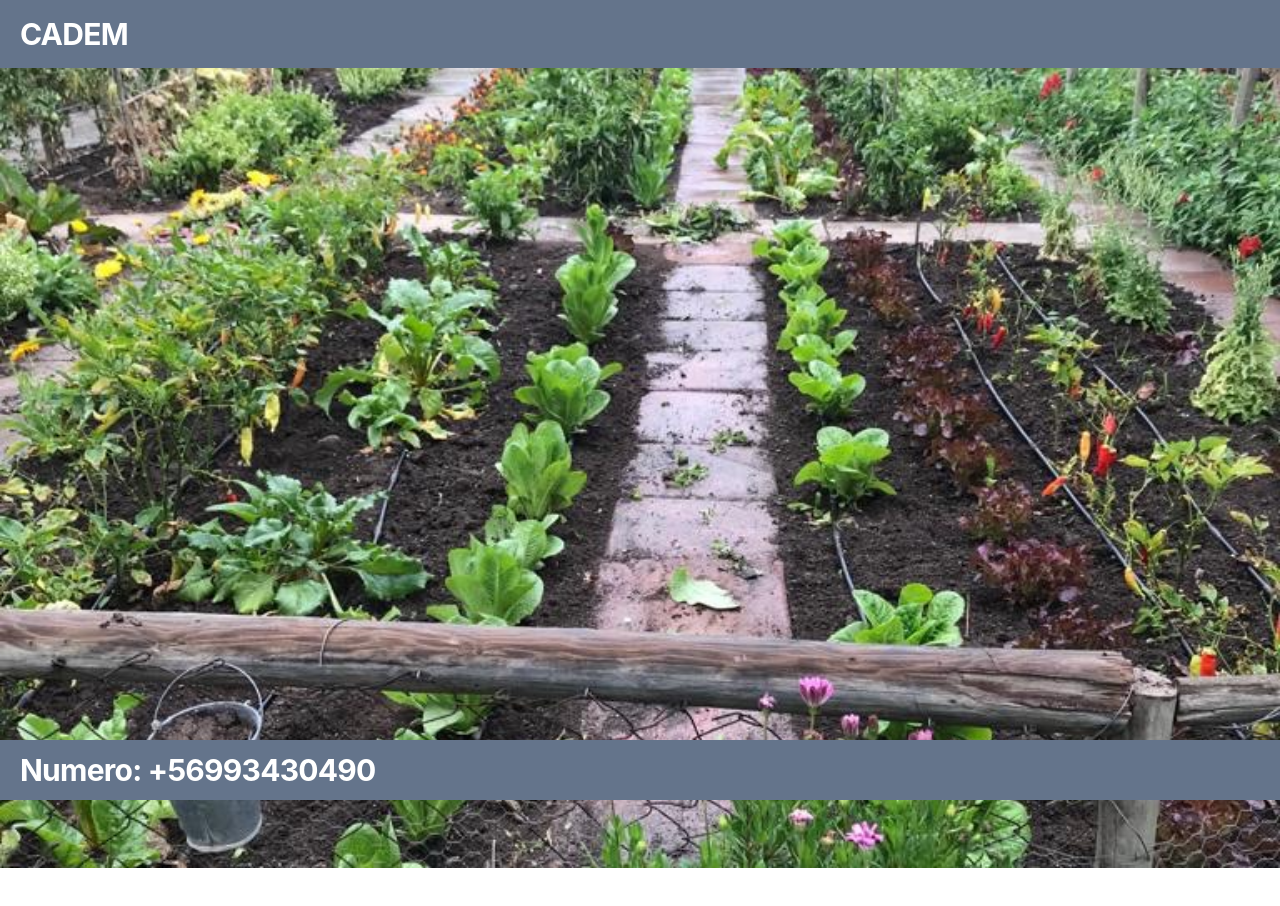
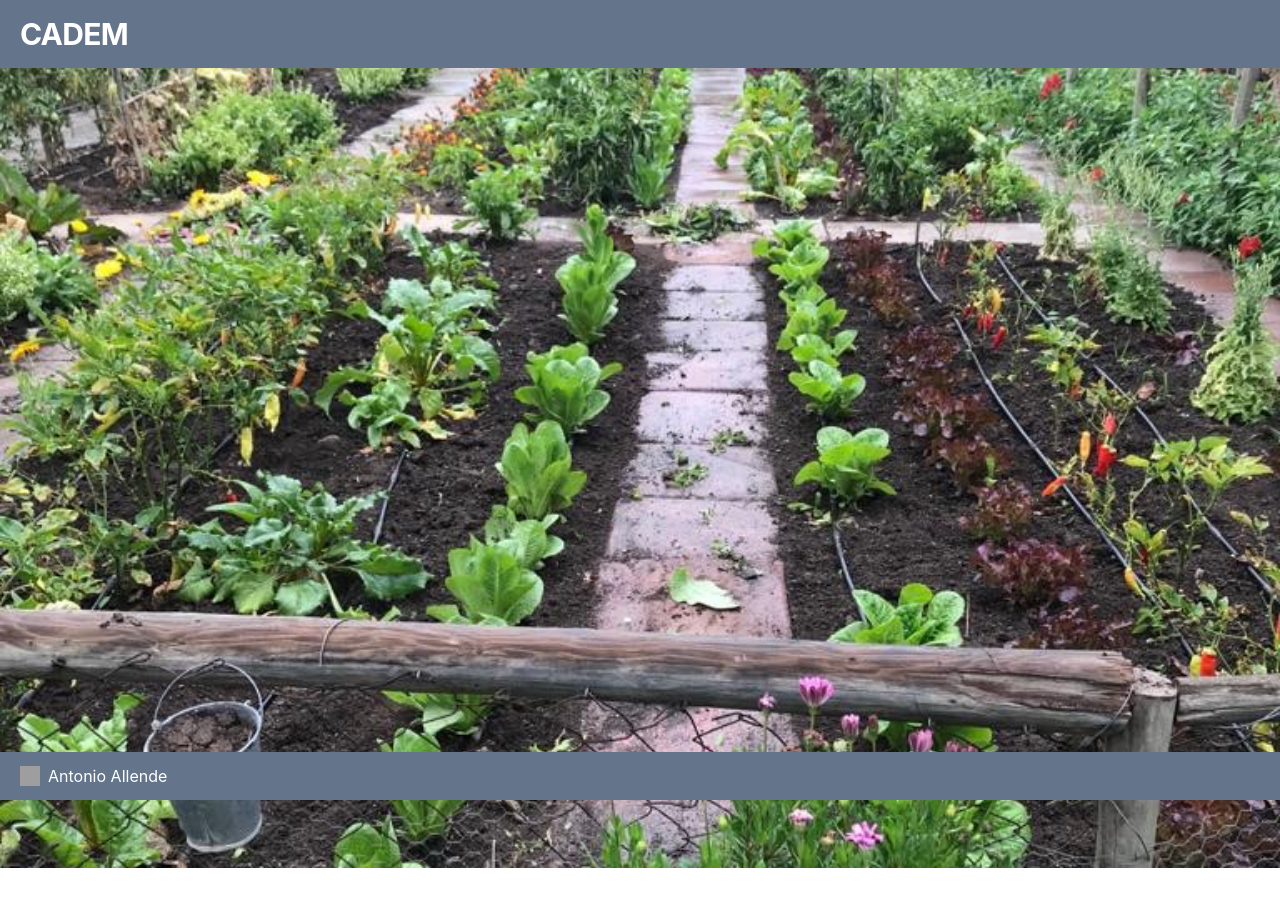
Before and after one commit to aalamos14/cadem-frontend, a React (Create React App) app: page / in a window 1280 px wide. Shown: the top 906 px of the page. Built offline with nearby package versions, Linux system fonts and the light colour scheme; grey boxes are pictures that could not be loaded.

Commit message:
whatsapp button

```diff
--- a/src/components/Footer.jsx
+++ b/src/components/Footer.jsx
@@ -1,12 +1,11 @@
 import React from "react";
+import WaMeLink from "./WaMeLink";
 
 const Footer = () => {
 
     return (
         <div className="flex justify-between bg-slate-500 px-5 py-3 sticky bottom-0">
-            <div className="text-white text-left">
-                <span className="font-bold text-3xl tracking-tight">Numero: +56993430490</span>
-            </div>
+            <WaMeLink />
         </div>
     );
 }
--- /dev/null
+++ b/src/components/WaMeLink.jsx
@@ -0,0 +1,18 @@
+import React from "react";
+
+const WaMeLink = () => {
+
+    return (
+        <div>
+            <a href="https://wa.me/56974786175" target="_blank" rel="noopener noreferrer" className="text-white">
+                <div className="flex items-center">
+                <img src="https://upload.wikimedia.org/wikipedia/commons/thumb/5/5e/WhatsApp_icon.png/479px-WhatsApp_icon.png" alt="WhatsApp" className="w-5 h-5 mr-2" />
+                    <span>Antonio Allende</span>
+                </div>
+
+            </a>
+        </div>
+    );
+}
+
+export default WaMeLink;
```
Also changed, not shown: src/assets/images/ws_icon.png (added).
